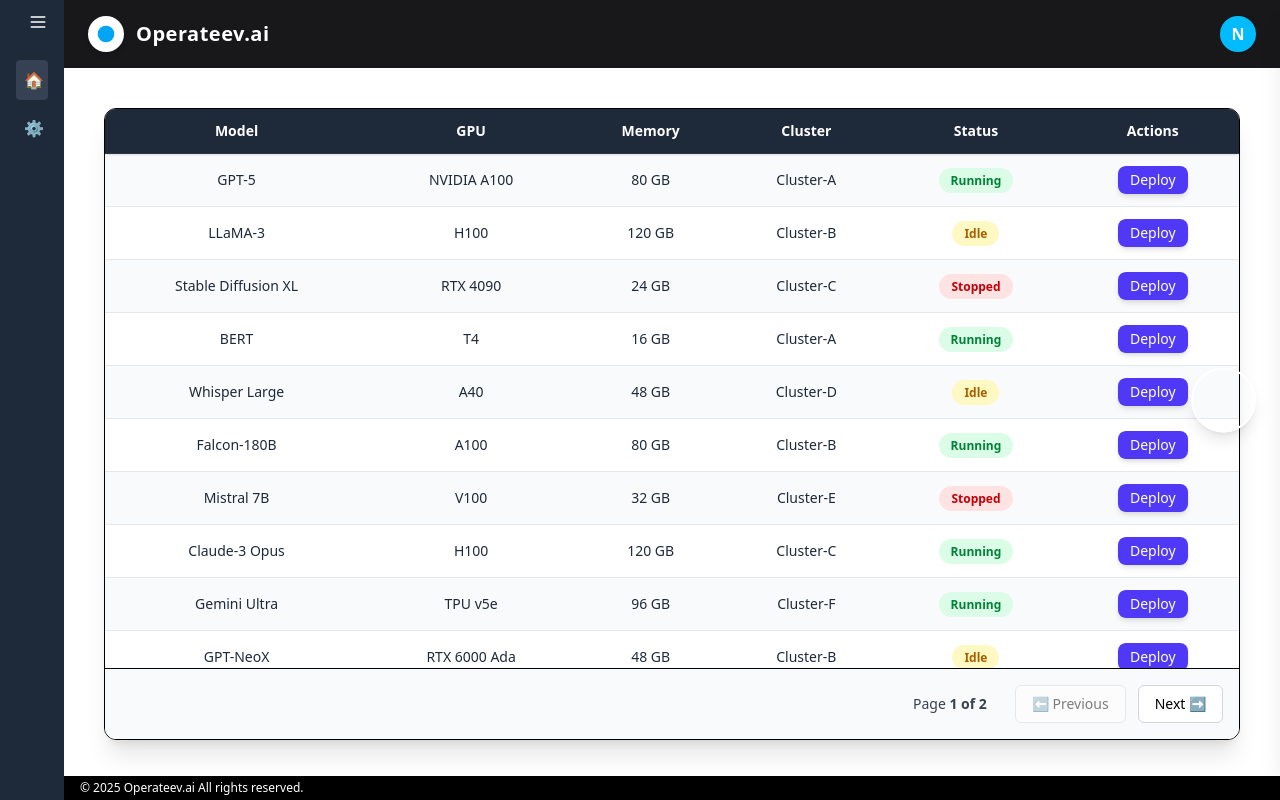
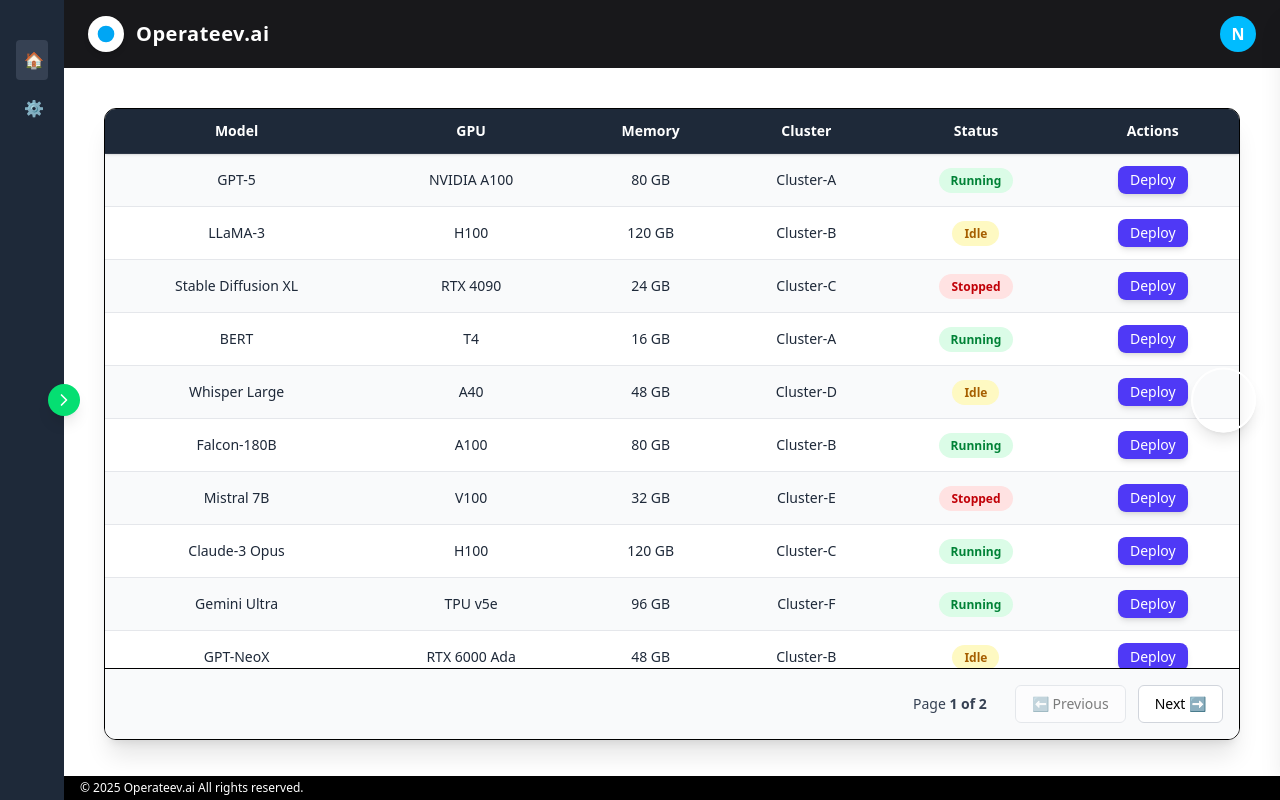
Before and after one commit to argadenil/operateev-ai, a Next.js app: page / in a window 1280 px wide. Built offline with nearby package versions, Linux system fonts and the light colour scheme; grey boxes are pictures that could not be loaded.

Commit message:
changes added

```diff
--- a/app/page.tsx
+++ b/app/page.tsx
@@ -1,7 +1,7 @@
 "use client";
 
 import { useState } from "react";
-import { Menu, X } from "lucide-react";
+import { ChevronLeft, ChevronRight, X } from "lucide-react";
 import Footer from "./components/footer";
 import Header from "./components/header";
 import Dashboard from "./components/dashboard";
@@ -27,25 +27,28 @@ export default function Home() {
   return (
     <div className="flex h-screen relative overflow-hidden bg-gray-100">
       {/* Sidebar */}
+      {/* Sidebar */}
       <aside
         className={`bg-gray-800 text-white transition-all duration-300 ${sidebarOpen ? "w-64" : "w-16"
-          } flex flex-col z-30`}
+          } flex flex-col z-30 relative`}
       >
-        <div className="flex items-center justify-between px-4 py-3">
-          <span className="text-lg font-bold">
-            {sidebarOpen ? "Menu" : ""}
-          </span>
-          <button onClick={() => setSidebarOpen(!sidebarOpen)}>
-            {sidebarOpen ? <X size={20} /> : <Menu size={20} />}
-          </button>
-        </div>
+        {/* Brand / Logo */}
+        {sidebarOpen && (
+          <div className="px-4 py-3 mt-3 text-xl font-bold text-white">
+            operateev.ai
+          </div>
+        )}
 
+        {/* Top spacing in collapsed mode */}
+        {!sidebarOpen && <div className="mt-6" />}
+
+        {/* Navigation */}
         <nav className="flex flex-col px-4 space-y-2 mt-4">
           <button
             onClick={() => setActivePage("dashboard")}
             className={`rounded p-2 text-left transition-colors ${activePage === "dashboard"
-                ? "bg-gray-700 text-white font-semibold"
-                : "hover:bg-gray-700"
+              ? "bg-gray-700 text-white font-semibold"
+              : "hover:bg-gray-700"
               }`}
           >
             {sidebarOpen ? "Dashboard" : "🏠"}
@@ -54,14 +57,28 @@ export default function Home() {
           <button
             onClick={() => setActivePage("settings")}
             className={`rounded p-2 text-left transition-colors ${activePage === "settings"
-                ? "bg-gray-700 text-white font-semibold"
-                : "hover:bg-gray-700"
+              ? "bg-gray-700 text-white font-semibold"
+              : "hover:bg-gray-700"
               }`}
           >
             {sidebarOpen ? "Settings" : "⚙️"}
           </button>
         </nav>
+
+        {/* Collapse/Expand Arrow at sidebar edge */}
+        <button
+          onClick={() => setSidebarOpen(!sidebarOpen)}
+          className={`absolute top-1/2 -right-4 transform -translate-y-1/2 w-8 h-8 rounded-full flex items-center justify-center shadow-lg transition-colors
+      ${sidebarOpen ? "bg-indigo-500 hover:bg-indigo-600" : "bg-green-400 hover:bg-green-500"}`}
+        >
+          {sidebarOpen ? (
+            <ChevronLeft size={20} className="text-white" />
+          ) : (
+            <ChevronRight size={20} className="text-white" />
+          )}
+        </button>
       </aside>
+
 
       {/* Main Area */}
       <div className="flex flex-col flex-grow relative z-20 bg-white">
@@ -88,6 +105,7 @@ export default function Home() {
         />
       )}
 
+      {/* Slide-over panel */}
       <div
         className={`fixed inset-y-0 right-0 w-95 h-[96vh] bg-white shadow-xl transform transition-transform duration-300 z-50 ${slideOverOpen ? "translate-x-0" : "translate-x-full"
           }`}
```
